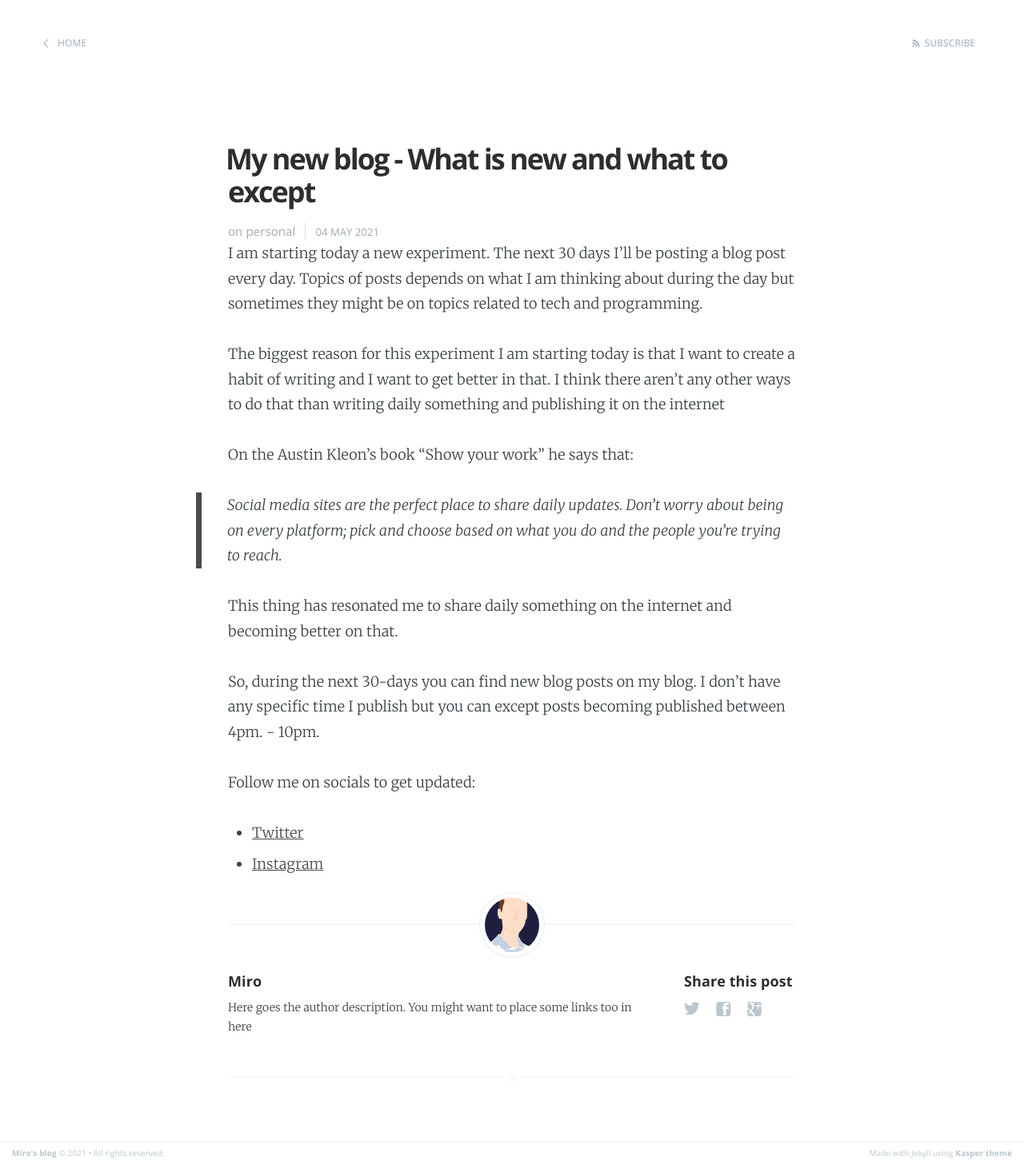
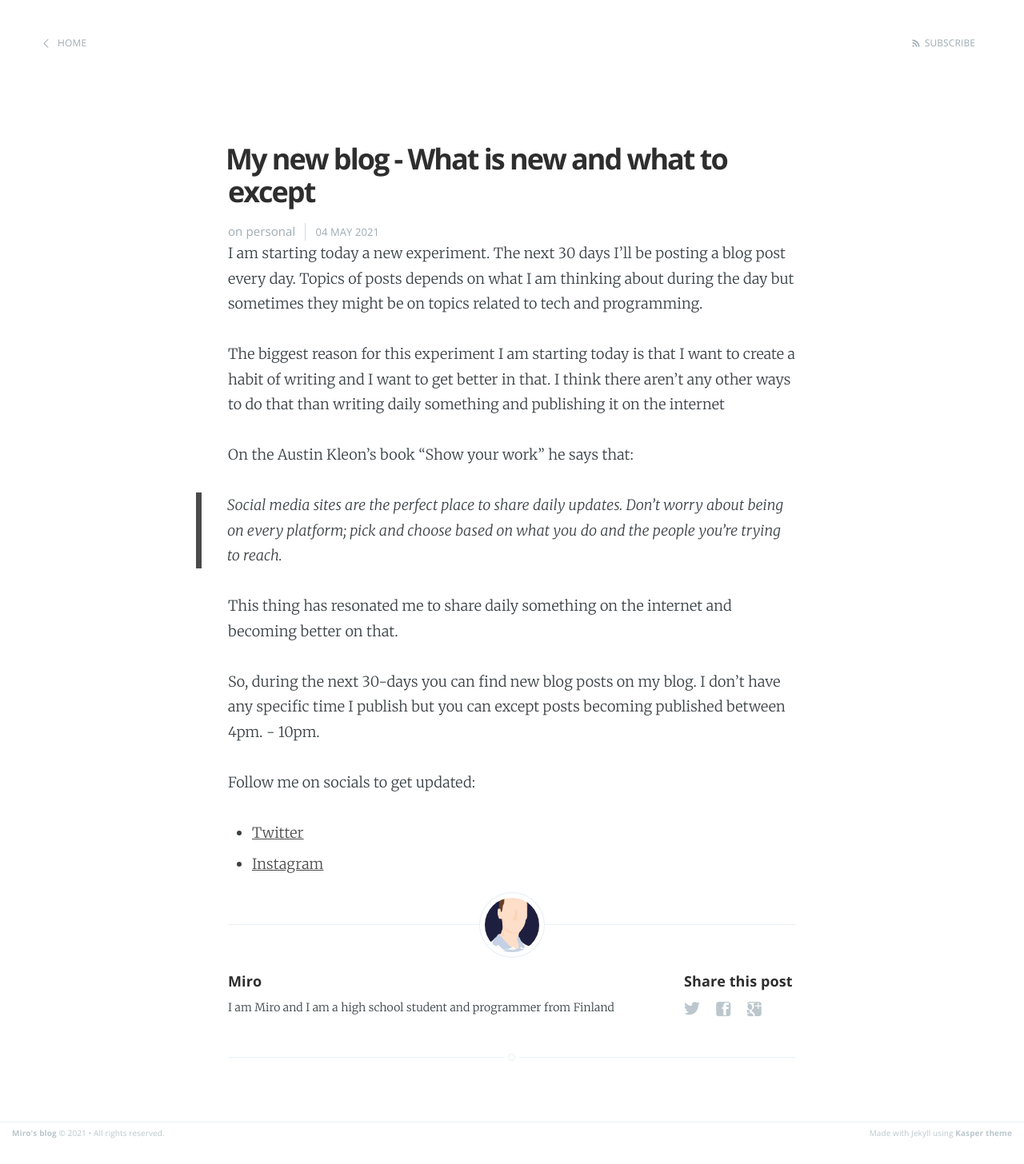
Before and after one commit to hylkio/blog, a Jekyll site: the page built from _posts/2021-05-04-new-start.markdown, in a window 1280 px wide. Shown: the whole page at 80% size. Built offline with Jekyll 4.4.1, drawn with Linux system fonts in a browser that asks for light colours; after the commit the page ends 1432 px from its top, so only the background shows below that.

Commit message:
Update post.html

```diff
--- a/_layouts/post.html
+++ b/_layouts/post.html
@@ -72,7 +72,7 @@ post_class: post-template
                     <h4> {{ site.author }} </h4>
                     <!-- Author Bio -->
                     <p>
-                        Here goes the author description. You might want to place some links too in here
+                        I am Miro and I am a high school student and programmer from Finland
                     </p>
                 </section>
             {% endif %}
```
